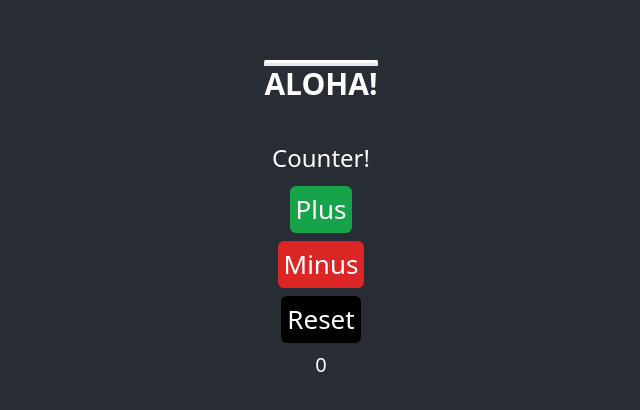
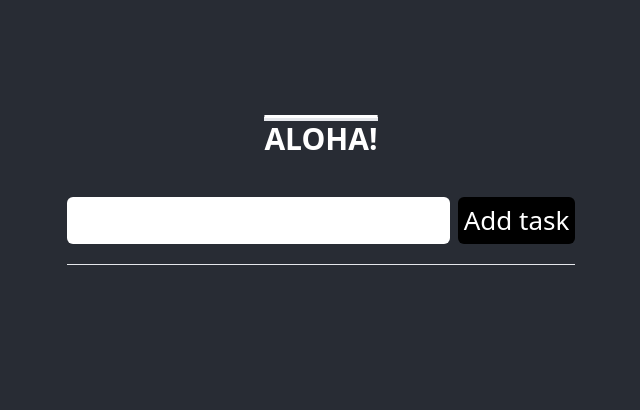
Before and after one commit to ckdev88/react-miniblog, a React (Create React App) app: page / in a window 1280 px wide. Shown: the part 180-590 px from the top of the page, without its empty margins (319-959 px from the left). Built offline with nearby package versions, Linux system fonts and the light colour scheme.

Commit message:
add tasks/list components

```diff
--- a/src/App.js
+++ b/src/App.js
@@ -1,5 +1,5 @@
 import "./App.css";
-import Counter from "./components/Counter";
+import Tasks from "./components/Tasks";
 
 function App() {
 	return (
@@ -8,7 +8,7 @@ function App() {
 				<h1 className="text-3xl overline flex-shrink mb-10 uppercase font-extrabold border-t-4">
 					Aloha!
 				</h1>
-				<Counter />
+				<Tasks />
 			</header>
 		</div>
 	);
--- a/src/components/Task.js
+++ b/src/components/Task.js
@@ -1,28 +1,27 @@
-const Task = (props) => {
+export const Task = (props) => {
 	return (
-		<div>
+		<li className="my-3 list-none">
 			<span
 				className={
-					props.isCompleted ? "line-through decoration-4 text-gray-600" : ""
+					props.isCompleted ? "line-through decoration-2 text-gray-500" : ""
 				}
 			>
 				<span className="text-2xl font-black">
-					{props.id} - {props.taskName}
+					{props.id}: {props.name}
 				</span>
 			</span>
 			<button
-				className="rounded-md ml-3 uppercase bg-green-600 hover:bg-green-800 px-2 text-s font-bold"
+				className="rounded-md ml-3 uppercase bg-green-600 hover:bg-green-800 px-2 text-s font-bold text-sm"
 				onClick={() => props.completeTask(props.id)}
 			>
 				Done
 			</button>
 			<button
-				className="rounded-md ml-3 uppercase bg-red-800 hover:bg-red-900 px-2 text-s font-bold"
-				onClick={() => props.deleteTask(props.id)}
+				className="rounded-md ml-1 uppercase bg-red-800 hover:bg-red-900 px-2 text-sm font-bold"
+				onClick={() => props.removeTask(props.id)}
 			>
 				x
 			</button>
-		</div>
+		</li>
 	);
 };
-export default Task;
--- /dev/null
+++ b/src/components/Tasks.js
@@ -0,0 +1,63 @@
+import { useState } from "react";
+import { Task } from "./Task";
+
+export default function Tasks() {
+	const [todoList, setTodoList] = useState([]);
+	const [newTask, setNewTask] = useState("");
+
+	const handleChangeFunction = (event) => {
+		setNewTask(event.target.value);
+	};
+
+	const addTask = () => {
+		const task = {
+			id: todoList.length === 0 ? 1 : todoList[todoList.length - 1].id + 1,
+			taskName: newTask,
+			isCompleted: false,
+		};
+		setTodoList([...todoList, task]);
+	};
+	const completeTask = (taskId) => {
+		setTodoList(
+			todoList.map((task) => {
+				if (task.id === taskId) {
+					return { ...task, isCompleted: true }; // !
+				} else {
+					return task;
+				}
+			})
+		);
+	};
+	const removeTask = (taskId) => {
+		setTodoList(todoList.filter((task) => task.id !== taskId));
+	};
+
+	return (
+		<div>
+			<input
+				type="text"
+				onChange={handleChangeFunction}
+				className="p-1 rounded-md"
+			/>
+			<button
+				onClick={addTask}
+				className="rounded-md py-1 px-1.5 ml-2 bg-black"
+			>
+				Add task
+			</button>
+			<hr className="my-5" />
+			{todoList.map((task) => {
+				return (
+					<Task
+						id={task.id}
+						name={task.taskName}
+						isCompleted={task.isCompleted}
+						completeTask={completeTask}
+						removeTask={removeTask}
+					/>
+				);
+			})}
+			<br />
+		</div>
+	);
+}
```
